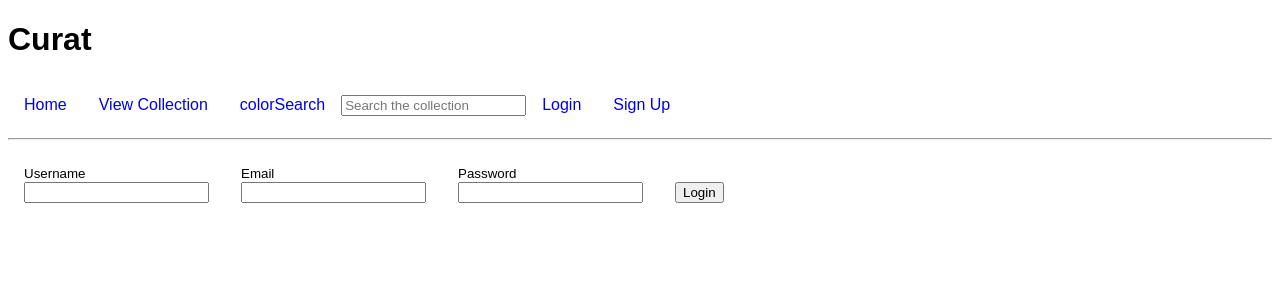
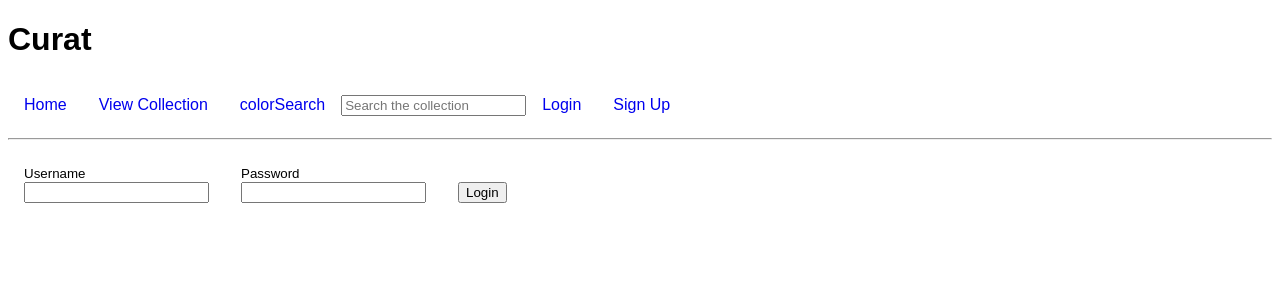
Before and after one commit to curat-harvard-museum/curat-museum, a React app: page /login in a window 1280 px wide. Shown: the top 300 px of the page. Built offline with nearby package versions, Linux system fonts and the light colour scheme.

Commit message:
Removes email requirement from Login

```diff
--- a/client/Routing.js
+++ b/client/Routing.js
@@ -5,7 +5,7 @@ import { me, logout } from "./store";
 
 import Home from "./components/Home";
 import Navbar from "./components/Navbar";
-import AuthForm from "./components/AuthForm";
+import { Login, Signup } from "./components/AuthForm";
 import Profile from "./components/Profile";
 import AllObjects from "./components/AllObjects";
 
@@ -13,9 +13,9 @@ function Routing() {
   return (
     <Routes>
       <Route path="*" element={<Layout />}>
-        <Route path="login" element={<AuthForm />} />
+        <Route path="login" element={<Login />} />
         <Route path="collection" element={<AllObjects />} />
-        <Route path="signup" element={<AuthForm />} />
+        <Route path="signup" element={<Signup />} />
         <Route path="home" element={<Home />} />
         <Route path="profile" element={<Profile />} />
       </Route>
--- a/client/components/AuthForm.js
+++ b/client/components/AuthForm.js
@@ -6,7 +6,46 @@ import { authenticate } from "../store";
 /**
  * COMPONENT
  */
-const AuthForm = (props) => {
+export const Login = (props) => {
+  const location = useLocation().pathname;
+  const dispatch = useDispatch();
+  const error = useSelector((state) => state.auth.error);
+
+  const handleSubmit = (evt) => {
+    evt.preventDefault();
+    const formName = evt.target.name;
+    const username = evt.target.username.value;
+    const password = evt.target.password.value;
+    dispatch(authenticate(username, password, formName));
+  };
+
+  return (
+    <div>
+      <form onSubmit={handleSubmit} name={location?.slice(1)}>
+        <div>
+          <label htmlFor="username">
+            <small>Username</small>
+          </label>
+          <input name="username" type="text" />
+        </div>
+        <div>
+          <label htmlFor="password">
+            <small>Password</small>
+          </label>
+          <input name="password" type="password" />
+        </div>
+        <div>
+          <button type="submit">
+            {location === "/login" ? "Login" : "Sign Up"}
+          </button>
+        </div>
+        {error && error.response && <div> {error.response.data} </div>}
+      </form>
+    </div>
+  );
+};
+
+export const Signup = (props) => {
   const location = useLocation().pathname;
   const dispatch = useDispatch();
   const error = useSelector((state) => state.auth.error);
@@ -51,5 +90,3 @@ const AuthForm = (props) => {
     </div>
   );
 };
-
-export default AuthForm;
```
